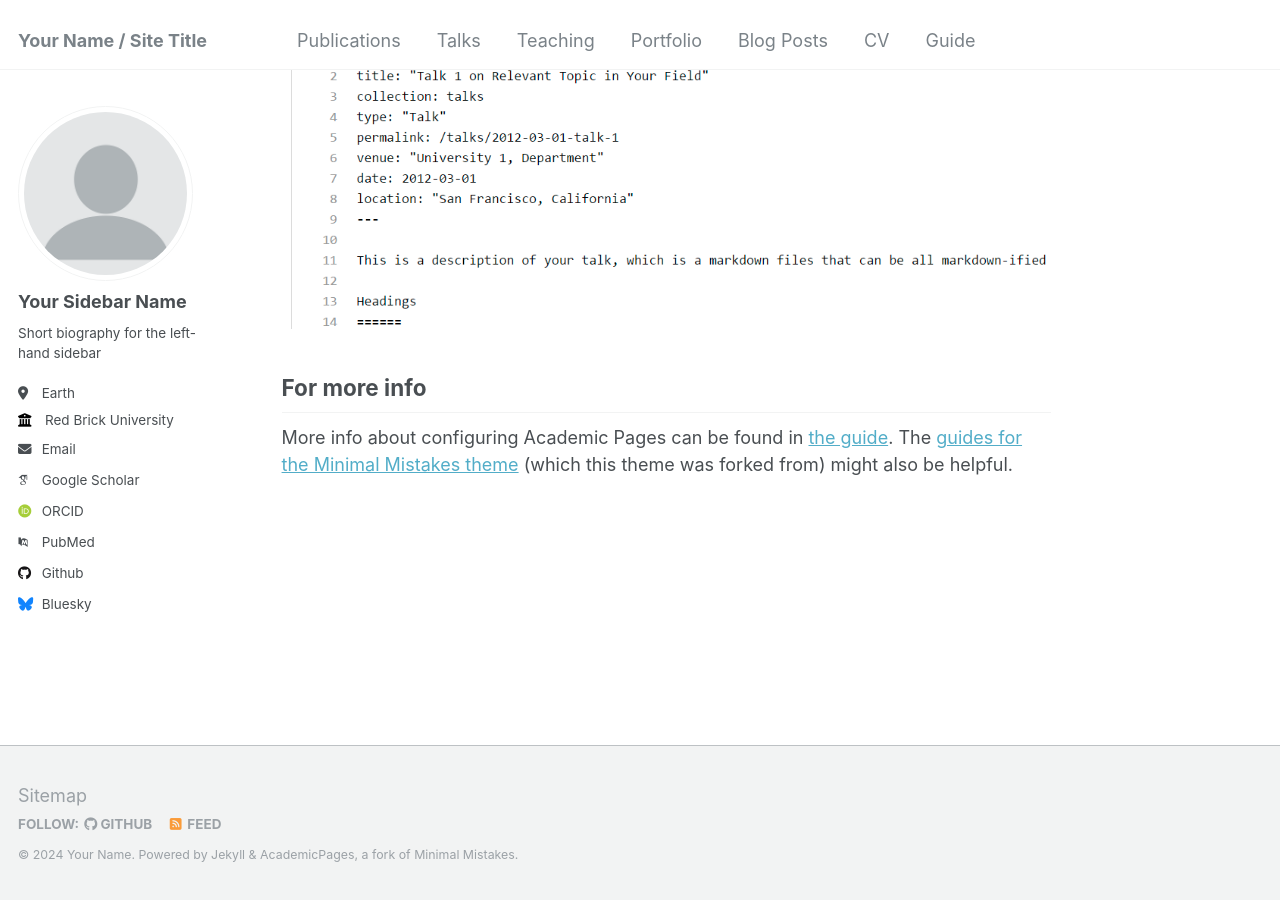
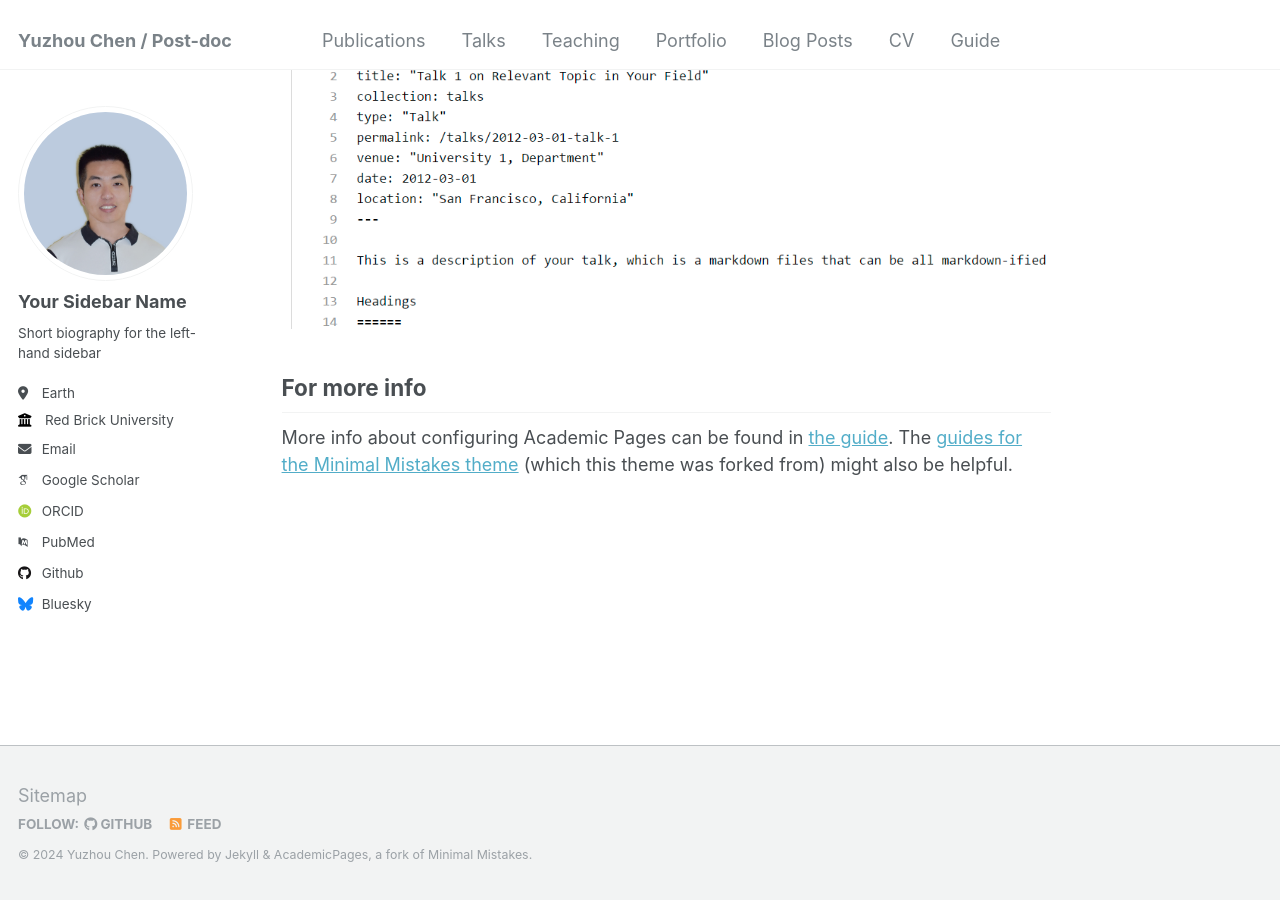
Before and after one commit to JasonChen1992/Geospatial-UrbanAI, a Jekyll site: the page built from _pages/about.md, in a window 1280 px wide and 900 px high, scrolled down 2660 px. Built offline with Jekyll 4.4.1, drawn with Linux system fonts in a browser that asks for light colours; some web fonts are replaced.

Commit message:
Update _config.yml

```diff
--- a/_config.yml
+++ b/_config.yml
@@ -8,9 +8,9 @@
 
 # Basic Site Settings
 locale                   : "en-US"
-title                    : "Your Name / Site Title"
+title                    : "Yuzhou Chen / Post-doc"
 title_separator          : "-"
-name                     : &name "Your Name"
+name                     : &name "Yuzhou Chen"
 description              : &description "personal description"
 url                      : https://academicpages.github.io # the base hostname & protocol for your site e.g. "https://mmistakes.github.io"
 baseurl                  : "" # the subpath of your site, e.g. "/blog"
@@ -21,7 +21,7 @@ repository               : "academicpages/academicpages.github.io"
 #               Additional customization can be done by editing /_includes/author-profile.html
 author:
   # Biographic information
-  avatar           : "profile.png"
+  avatar           : "image_Yuzhou.jpg"
   name             : "Your Sidebar Name"
   pronouns         : # example: "she/her"
   bio              : "Short biography for the left-hand sidebar"
```
